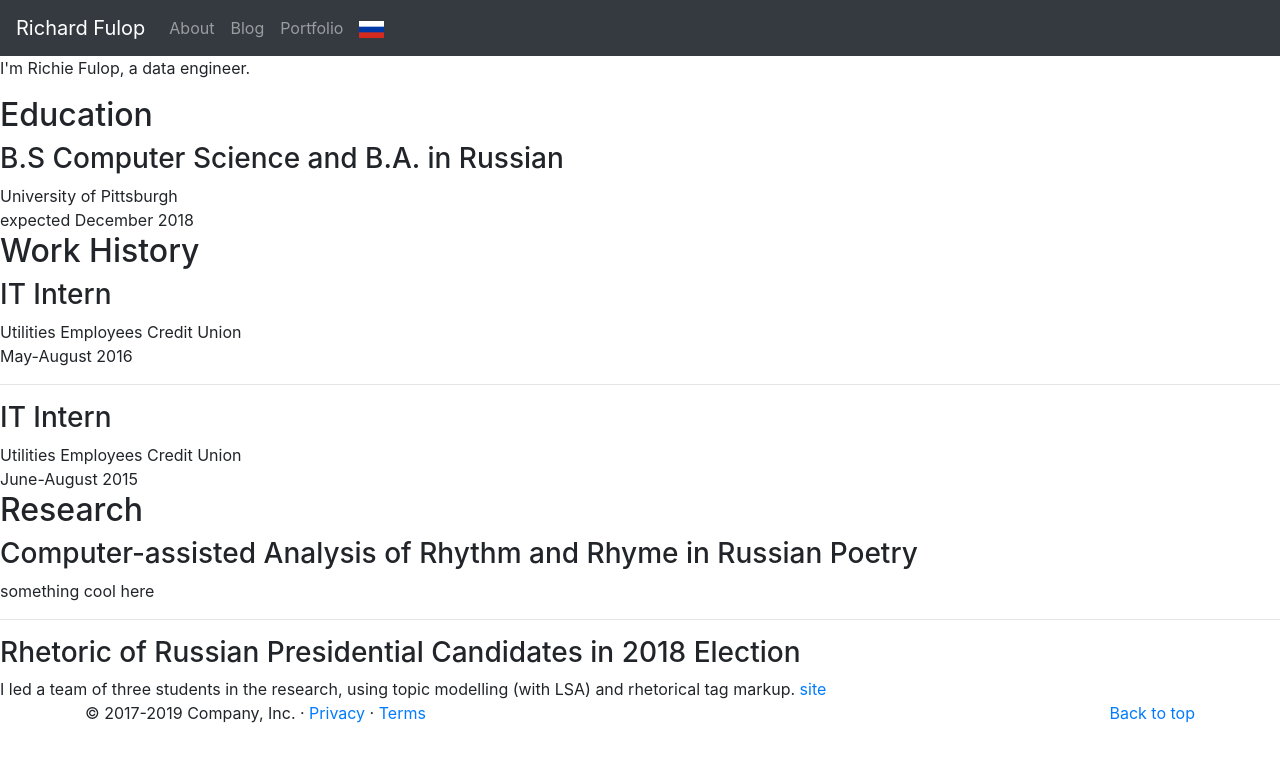
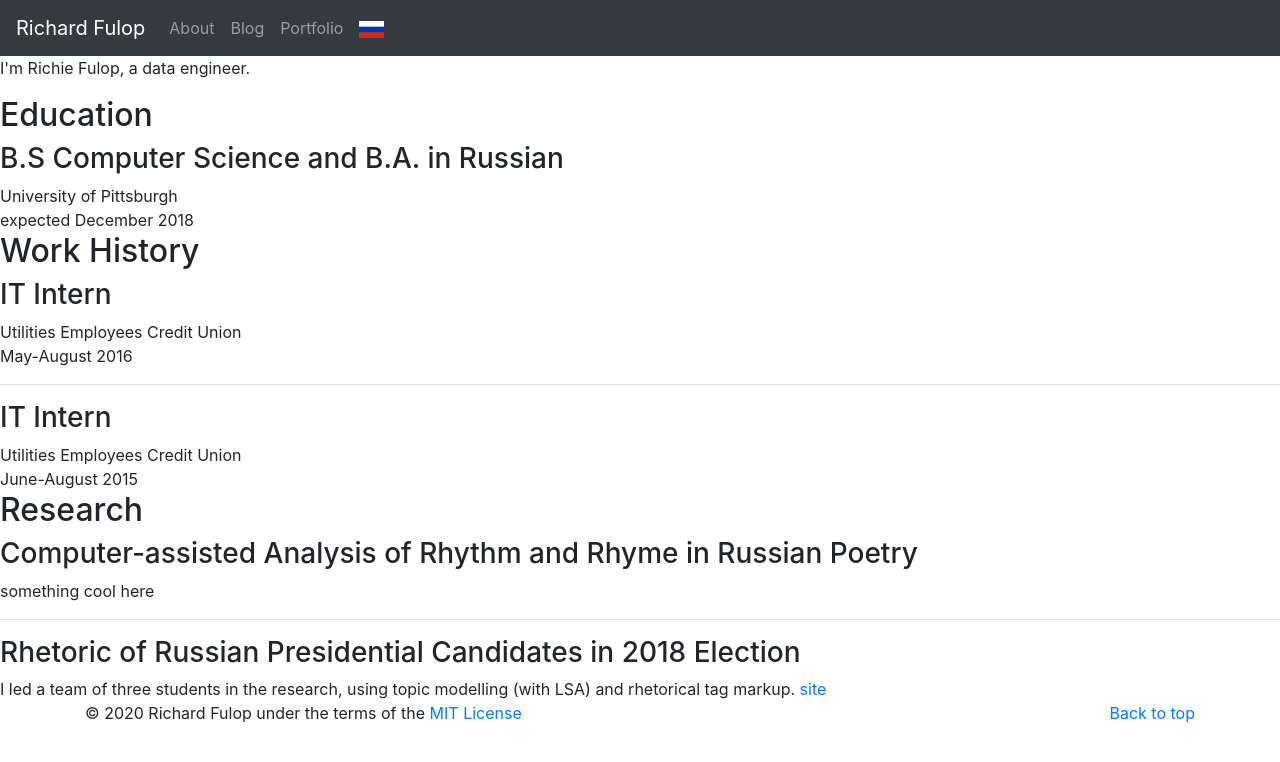
Before and after one commit to richiebful/richiebful.github.io, a Jekyll site: the page built from resume.html, in a window 1280 px wide. Shown: the top 762 px of the page. Built offline with Jekyll 4.4.1, drawn with Linux system fonts in a browser that asks for light colours.

Commit message:
Add MIT license

```diff
--- a/_config.yml
+++ b/_config.yml
@@ -7,6 +7,7 @@ baseurl: ""
 url: "http://richardfulop.me" # the base hostname & protocol for your site
 twitter_username: richiebful
 github_username:  richiebful
+copyright_date: 2020
 
 # Build settings
 markdown: kramdown
--- a/_includes/footer.html
+++ b/_includes/footer.html
@@ -1,7 +1,7 @@
 <!-- FOOTER -->
 <footer class="container">
   <p class="float-right"><a href="#">Back to top</a></p>
-  <p>&copy; 2017-2019 Company, Inc. &middot; <a href="#">Privacy</a> &middot; <a href="#">Terms</a></p>
+  <p>&copy; {{site.copyright_date}} Richard Fulop under the terms of the <a href="https://mit-license.org/">MIT License</a></p>
 </footer>
 
 
```
